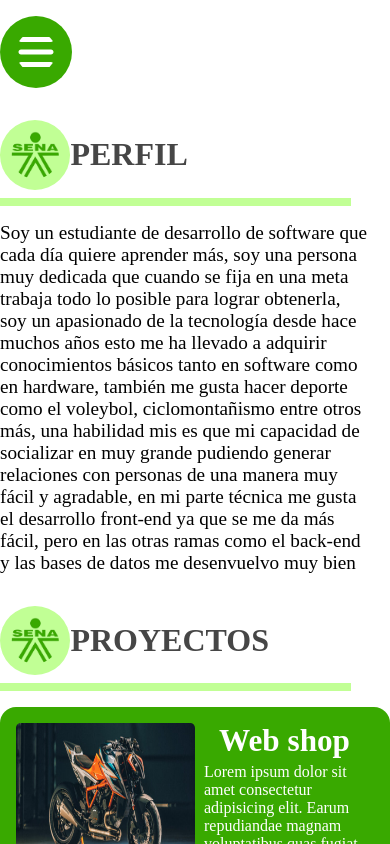
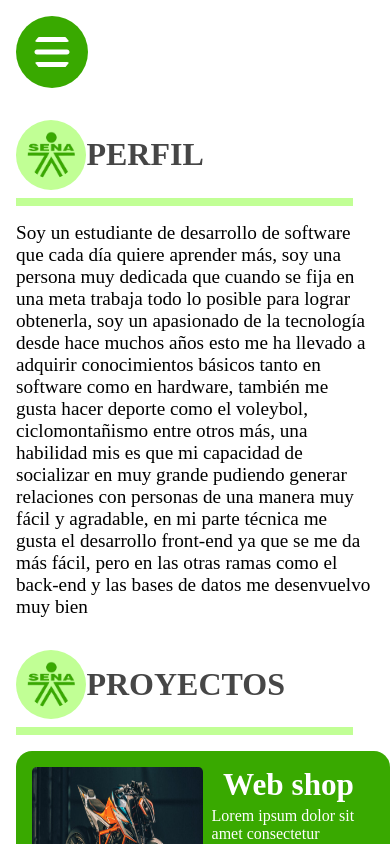
Before and after one commit to MrLadino/Portafolio01, a React (Vite) app: page / in a window 390 px wide. Shown: the top 844 px of the page. Built offline with nearby package versions, Linux system fonts and the light colour scheme.

Commit message:
Update Main.css

```diff
--- a/src/components/layouts/Main/Main.css
+++ b/src/components/layouts/Main/Main.css
@@ -20,6 +20,6 @@ main{
 
 @media(max-width:480px){
     main{
-        padding-left: 0;
+        padding-left: 1rem;
     }
 }
```
